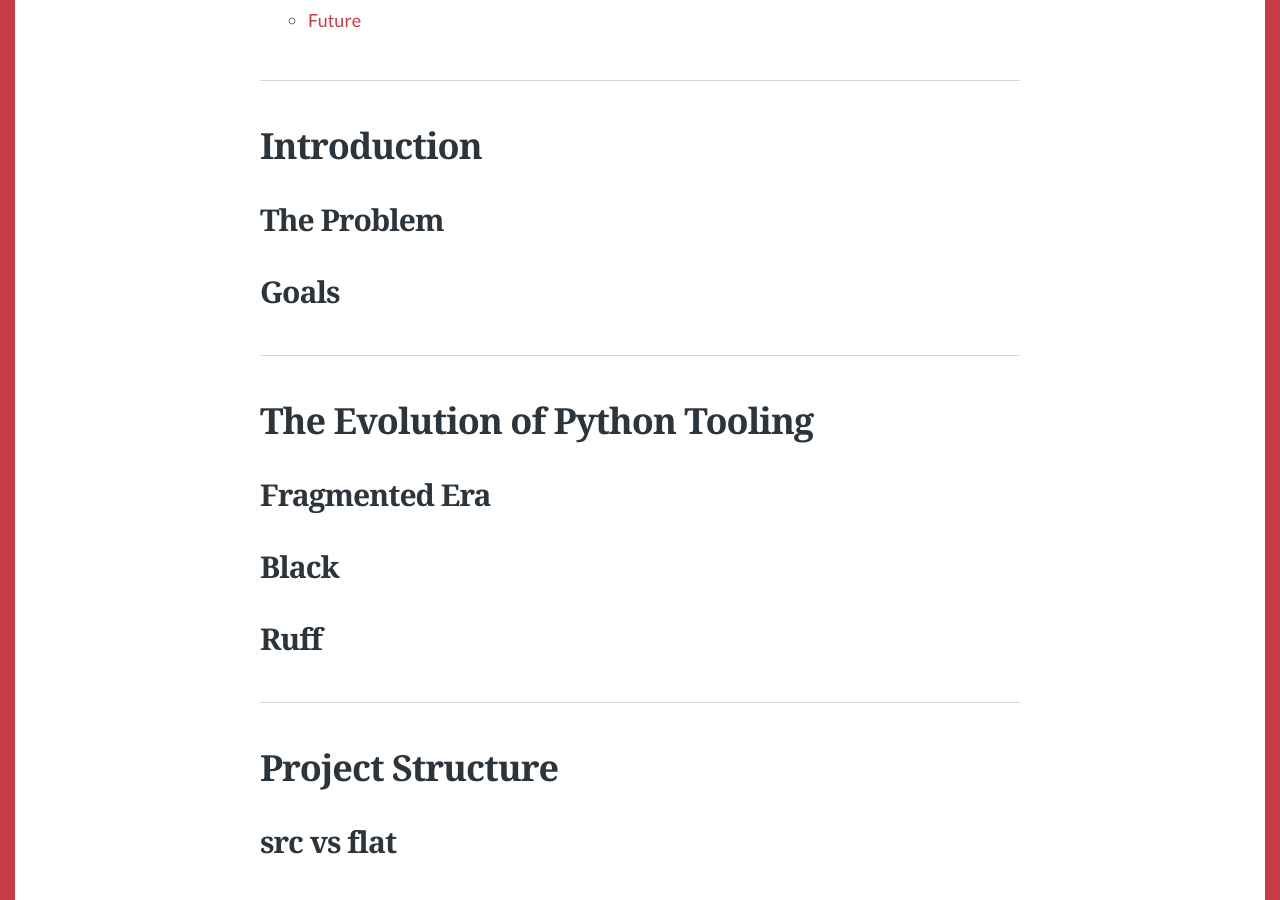
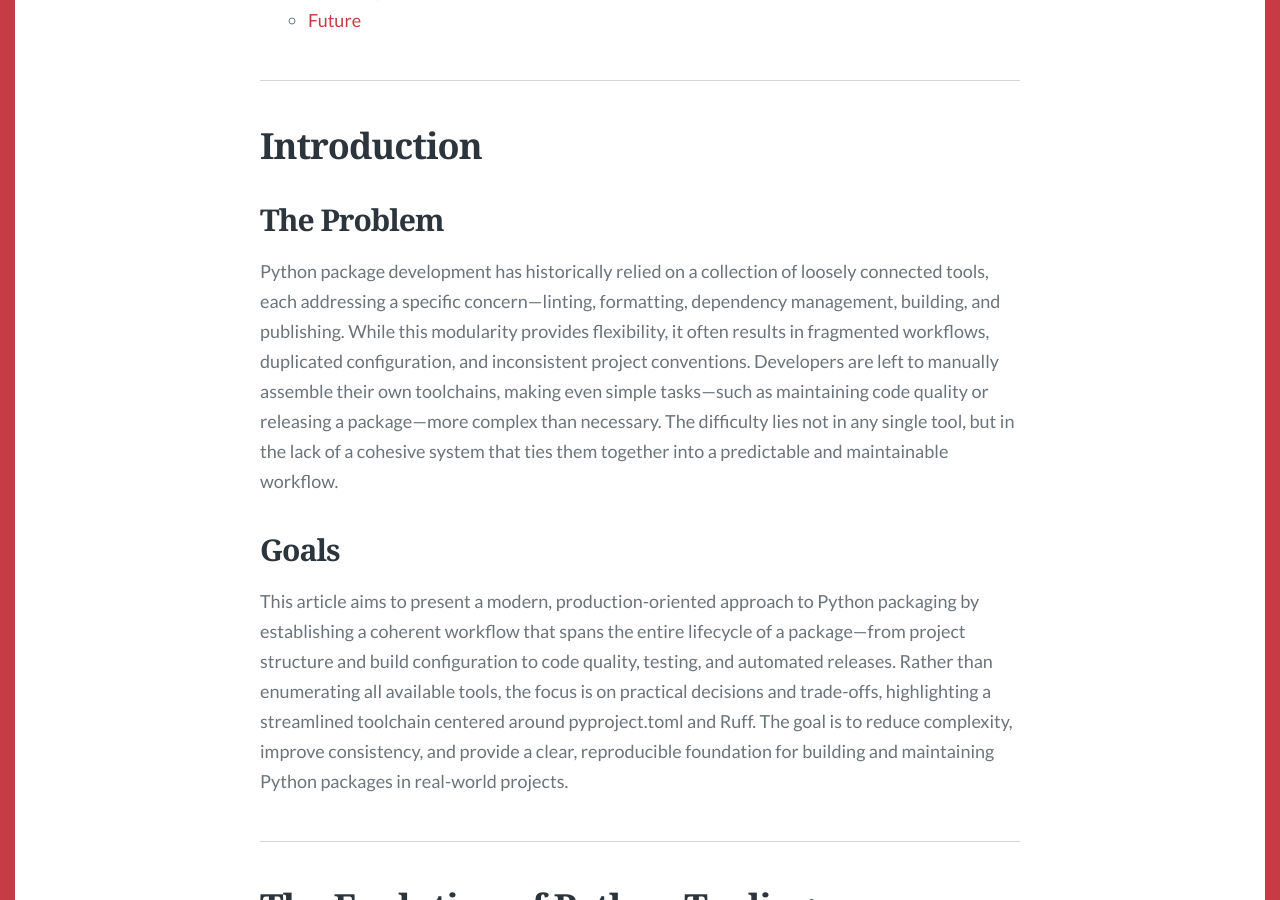
Before and after one commit to HuRuilizhen/HuRuilizhen.github.io, a Jekyll site: the page built from _posts/2026-03-30-Designing-a-Production-Ready-Python-Package.md, in a window 1280 px wide and 900 px high, scrolled down 2663 px. Built offline with Jekyll 4.4.1, drawn with Linux system fonts in a browser that asks for light colours; some web fonts are replaced; comment, search, counter and statistics services are not loaded.

Commit message:
snap(production-ready-python-package): finish introduction session

```diff
--- a/_posts/2026-03-30-Designing-a-Production-Ready-Python-Package.md
+++ b/_posts/2026-03-30-Designing-a-Production-Ready-Python-Package.md
@@ -64,7 +64,11 @@
 
 ## The Problem
 
+Python package development has historically relied on a collection of loosely connected tools, each addressing a specific concern—linting, formatting, dependency management, building, and publishing. While this modularity provides flexibility, it often results in fragmented workflows, duplicated configuration, and inconsistent project conventions. Developers are left to manually assemble their own toolchains, making even simple tasks—such as maintaining code quality or releasing a package—more complex than necessary. The difficulty lies not in any single tool, but in the lack of a cohesive system that ties them together into a predictable and maintainable workflow.
+
 ## Goals
+
+This article aims to present a modern, production-oriented approach to Python packaging by establishing a coherent workflow that spans the entire lifecycle of a package—from project structure and build configuration to code quality, testing, and automated releases. Rather than enumerating all available tools, the focus is on practical decisions and trade-offs, highlighting a streamlined toolchain centered around pyproject.toml and Ruff. The goal is to reduce complexity, improve consistency, and provide a clear, reproducible foundation for building and maintaining Python packages in real-world projects.
 
 ---
 
```
